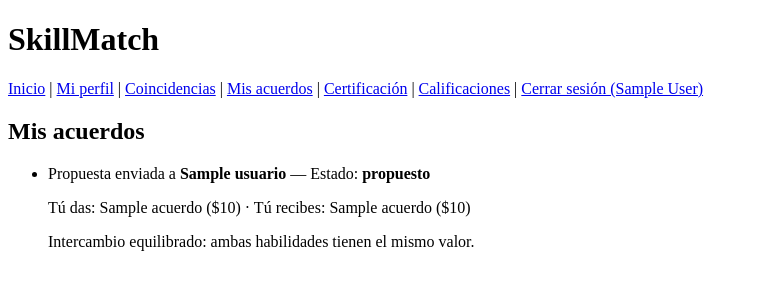
After one commit to NicolGarciaa/skillmatch, a Flask app: page /acuerdos in a window 1280 px wide. The commit adds this page. Shown: the top 300 px of the page, without its empty margins (0-758 px from the left). Run offline with Flask 3, Linux system fonts and the light colour scheme; the visitor is signed in with stand-in values (Sample User, id 1); tables that the repository leaves empty hold one stand-in row (values such as "Sample post").

Commit message:
Matching y acuerdos economicos

```diff
--- a/app.py
+++ b/app.py
@@ -1,5 +1,7 @@
 import os
+import re
 import sqlite3
+import unicodedata
 from functools import wraps
 from flask import (Flask, render_template, request, redirect,
                    url_for, flash, session)
@@ -14,6 +16,28 @@ DB = os.path.join(app.instance_path, "skillmatch.db")
 
 CATEGORIAS = ["Programación", "Diseño", "Idiomas", "Música",
               "Marketing", "Matemáticas", "Otro"]
+
+
+PALABRAS_VACIAS = {"clases", "clase", "curso", "ayuda", "del", "las", "los", "una",
+                   "uno", "unos", "unas", "para", "con", "por", "que", "mis", "tus"}
+
+
+def palabras_clave(texto):
+    """Palabras relevantes de un texto: sin tildes, minúsculas, 3+ letras."""
+    t = unicodedata.normalize("NFD", texto.lower())
+    t = "".join(c for c in t if unicodedata.category(c) != "Mn")
+    return {p for p in re.findall(r"[a-z0-9]+", t)
+            if len(p) >= 3 and p not in PALABRAS_VACIAS}
+
+
+def calcular_diferencia(valor_doy, valor_recibo):
+    """Devuelve (diferencia, texto) desde el punto de vista de quien da 'valor_doy'."""
+    dif = valor_doy - valor_recibo
+    if dif == 0:
+        return 0, "Intercambio equilibrado: ambas habilidades tienen el mismo valor."
+    if dif > 0:
+        return dif, f"Lo que ofreces vale ${dif} más. La otra persona te compensa con ${dif}."
+    return dif, f"Lo que recibes vale ${-dif} más. Tú compensas con ${-dif}."
 
 
 def get_db():
@@ -42,6 +66,21 @@ def init_db():
                 nombre TEXT NOT NULL,
                 valor INTEGER NOT NULL DEFAULT 0,
                 FOREIGN KEY (usuario_id) REFERENCES usuarios (id)
+            )
+        """)
+        conn.execute("""
+            CREATE TABLE IF NOT EXISTS acuerdos (
+                id INTEGER PRIMARY KEY AUTOINCREMENT,
+                proponente_id INTEGER NOT NULL,
+                receptor_id INTEGER NOT NULL,
+                nombre_prop TEXT NOT NULL,
+                valor_prop INTEGER NOT NULL,
+                nombre_rec TEXT NOT NULL,
+                valor_rec INTEGER NOT NULL,
+                estado TEXT NOT NULL DEFAULT 'propuesto'
+                    CHECK (estado IN ('propuesto', 'aceptado', 'rechazado')),
+                FOREIGN KEY (proponente_id) REFERENCES usuarios (id),
+                FOREIGN KEY (receptor_id) REFERENCES usuarios (id)
             )
         """)
     conn.close()
@@ -176,6 +215,167 @@ def eliminar_habilidad(habilidad_id):
     return redirect(url_for("perfil"))
 
 
+@app.route("/matches")
+@login_requerido
+def matches():
+    yo = session["usuario_id"]
+    conn = get_db()
+    mis_busco = conn.execute(
+        "SELECT * FROM habilidades WHERE usuario_id = ? AND tipo = 'busco'", (yo,)
+    ).fetchall()
+    mis_ofrezco = conn.execute(
+        "SELECT * FROM habilidades WHERE usuario_id = ? AND tipo = 'ofrezco'", (yo,)
+    ).fetchall()
+    ofrecen = conn.execute(
+        "SELECT h.*, u.nombre AS usuario_nombre FROM habilidades h "
+        "JOIN usuarios u ON u.id = h.usuario_id "
+        "WHERE h.usuario_id != ? AND h.tipo = 'ofrezco'", (yo,)
+    ).fetchall()
+    buscan = conn.execute(
+        "SELECT * FROM habilidades WHERE usuario_id != ? AND tipo = 'busco'", (yo,)
+    ).fetchall()
+    conn.close()
+
+    mis_categorias = {h["categoria"] for h in mis_ofrezco}
+    resultados = []
+    for b in mis_busco:
+        kw_b = palabras_clave(b["nombre"])
+        for o in ofrecen:
+            if o["categoria"] != b["categoria"]:
+                continue
+            comunes = sorted(kw_b & palabras_clave(o["nombre"]))
+            mutuo_info = [x["nombre"] for x in buscan
+                          if x["usuario_id"] == o["usuario_id"]
+                          and x["categoria"] in mis_categorias]
+            resultados.append({
+                "otro_nombre": o["usuario_nombre"],
+                "su_hab": o,
+                "mi_busco": b,
+                "score": 1 + len(comunes),
+                "kw": comunes,
+                "mutuo": bool(mutuo_info),
+                "mutuo_info": mutuo_info,
+            })
+    resultados.sort(key=lambda m: (m["mutuo"], m["score"]), reverse=True)
+    return render_template("matches.html", matches=resultados,
+                           tiene_busco=bool(mis_busco))
+
+
+@app.route("/acuerdo/<int:su_id>", methods=["GET", "POST"])
+@login_requerido
+def acuerdo(su_id):
+    yo = session["usuario_id"]
+    conn = get_db()
+    su = conn.execute(
+        "SELECT h.*, u.nombre AS usuario_nombre FROM habilidades h "
+        "JOIN usuarios u ON u.id = h.usuario_id "
+        "WHERE h.id = ? AND h.tipo = 'ofrezco' AND h.usuario_id != ?", (su_id, yo)
+    ).fetchone()
+    if su is None:
+        conn.close()
+        flash("Esa habilidad no está disponible para un acuerdo.")
+        return redirect(url_for("matches"))
+
+    mis_ofrezco = conn.execute(
+        "SELECT * FROM habilidades WHERE usuario_id = ? AND tipo = 'ofrezco' ORDER BY id",
+        (yo,),
+    ).fetchall()
+
+    try:
+        mi_id = int(request.values.get("mi", ""))
+    except ValueError:
+        mi_id = None
+    mi = next((h for h in mis_ofrezco if h["id"] == mi_id), None)
+
+    if request.method == "POST":
+        if mi is None:
+            conn.close()
+            flash("Elige una de tus habilidades para proponer el acuerdo.")
+            return redirect(url_for("acuerdo", su_id=su_id))
+        with conn:
+            conn.execute(
+                "INSERT INTO acuerdos (proponente_id, receptor_id, nombre_prop, "
+                "valor_prop, nombre_rec, valor_rec) VALUES (?, ?, ?, ?, ?, ?)",
+                (yo, su["usuario_id"], mi["nombre"], mi["valor"],
+                 su["nombre"], su["valor"]),
+            )
+        conn.close()
+        flash("Propuesta enviada.")
+        return redirect(url_for("acuerdos"))
+
+    conn.close()
+    resultado = None
+    if mi is not None:
+        _, resultado = calcular_diferencia(mi["valor"], su["valor"])
+    return render_template("acuerdo.html", su=su, mis_ofrezco=mis_ofrezco,
+                           mi=mi, resultado=resultado)
+
+
+@app.route("/acuerdos")
+@login_requerido
+def acuerdos():
+    yo = session["usuario_id"]
+    conn = get_db()
+    filas = conn.execute(
+        "SELECT a.*, up.nombre AS nombre_proponente, ur.nombre AS nombre_receptor "
+        "FROM acuerdos a "
+        "JOIN usuarios up ON up.id = a.proponente_id "
+        "JOIN usuarios ur ON ur.id = a.receptor_id "
+        "WHERE a.proponente_id = ? OR a.receptor_id = ? ORDER BY a.id DESC", (yo, yo)
+    ).fetchall()
+    conn.close()
+
+    lista = []
+    for a in filas:
+        soy_proponente = a["proponente_id"] == yo
+        if soy_proponente:
+            doy_n, doy_v = a["nombre_prop"], a["valor_prop"]
+            rec_n, rec_v = a["nombre_rec"], a["valor_rec"]
+            otro = a["nombre_receptor"]
+        else:
+            doy_n, doy_v = a["nombre_rec"], a["valor_rec"]
+            rec_n, rec_v = a["nombre_prop"], a["valor_prop"]
+            otro = a["nombre_proponente"]
+        _, texto = calcular_diferencia(doy_v, rec_v)
+        lista.append({
+            "id": a["id"], "estado": a["estado"], "soy_proponente": soy_proponente,
+            "otro_nombre": otro, "doy_nombre": doy_n, "doy_valor": doy_v,
+            "recibo_nombre": rec_n, "recibo_valor": rec_v, "resultado": texto,
+        })
+    return render_template("acuerdos.html", acuerdos=lista)
+
+
+@app.route("/acuerdo/<int:acuerdo_id>/responder", methods=["POST"])
+@login_requerido
+def responder_acuerdo(acuerdo_id):
+    accion = request.form.get("accion")
+    if accion not in ("aceptado", "rechazado"):
+        flash("Acción no válida.")
+        return redirect(url_for("acuerdos"))
+    conn = get_db()
+    with conn:
+        cur = conn.execute(
+            "UPDATE acuerdos SET estado = ? "
+            "WHERE id = ? AND receptor_id = ? AND estado = 'propuesto'",
+            (accion, acuerdo_id, session["usuario_id"]),
+        )
+    conn.close()
+    flash(f"Propuesta {accion}." if cur.rowcount else "No se pudo actualizar esa propuesta.")
+    return redirect(url_for("acuerdos"))
+
+
+@app.route("/certificacion")
+@login_requerido
+def certificacion():
+    return render_template("certificacion.html")
+
+
+@app.route("/calificaciones")
+@login_requerido
+def calificaciones():
+    return render_template("calificaciones.html")
+
+
 if __name__ == "__main__":
     init_db()
     app.run(debug=True)
--- /dev/null
+++ b/templates/acuerdos.html
@@ -0,0 +1,26 @@
+{% extends "base.html" %}
+{% block contenido %}
+<h2>Mis acuerdos</h2>
+{% if not acuerdos %}
+  <p>Aún no tienes acuerdos. Busca una propuesta en <a href="/matches">Coincidencias</a>.</p>
+{% else %}
+  <ul>
+  {% for a in acuerdos %}
+    <li>
+      <p>
+        {% if a.soy_proponente %}Propuesta enviada a{% else %}Propuesta recibida de{% endif %}
+        <strong>{{ a.otro_nombre }}</strong> — Estado: <strong>{{ a.estado }}</strong>
+      </p>
+      <p>Tú das: {{ a.doy_nombre }} (${{ a.doy_valor }}) · Tú recibes: {{ a.recibo_nombre }} (${{ a.recibo_valor }})</p>
+      <p>{{ a.resultado }}</p>
+      {% if not a.soy_proponente and a.estado == "propuesto" %}
+        <form method="post" action="/acuerdo/{{ a.id }}/responder" style="display:inline">
+          <button type="submit" name="accion" value="aceptado">Aceptar</button>
+          <button type="submit" name="accion" value="rechazado">Rechazar</button>
+        </form>
+      {% endif %}
+    </li>
+  {% endfor %}
+  </ul>
+{% endif %}
+{% endblock %}
--- a/templates/base.html
+++ b/templates/base.html
@@ -10,6 +10,10 @@
     <a href="/">Inicio</a> |
     {% if session.get("usuario_id") %}
       <a href="/perfil">Mi perfil</a> |
+      <a href="/matches">Coincidencias</a> |
+      <a href="/acuerdos">Mis acuerdos</a> |
+      <a href="/certificacion">Certificación</a> |
+      <a href="/calificaciones">Calificaciones</a> |
       <a href="/logout">Cerrar sesión ({{ session["nombre"] }})</a>
     {% else %}
       <a href="/registro">Registro</a> |
```
Also changed, not shown: templates/acuerdo.html (added, +40 -0 lines), templates/calificaciones.html (added, +16 -0 lines), templates/certificacion.html (added, +11 -0 lines), templates/matches.html (added, +32 -0 lines).
